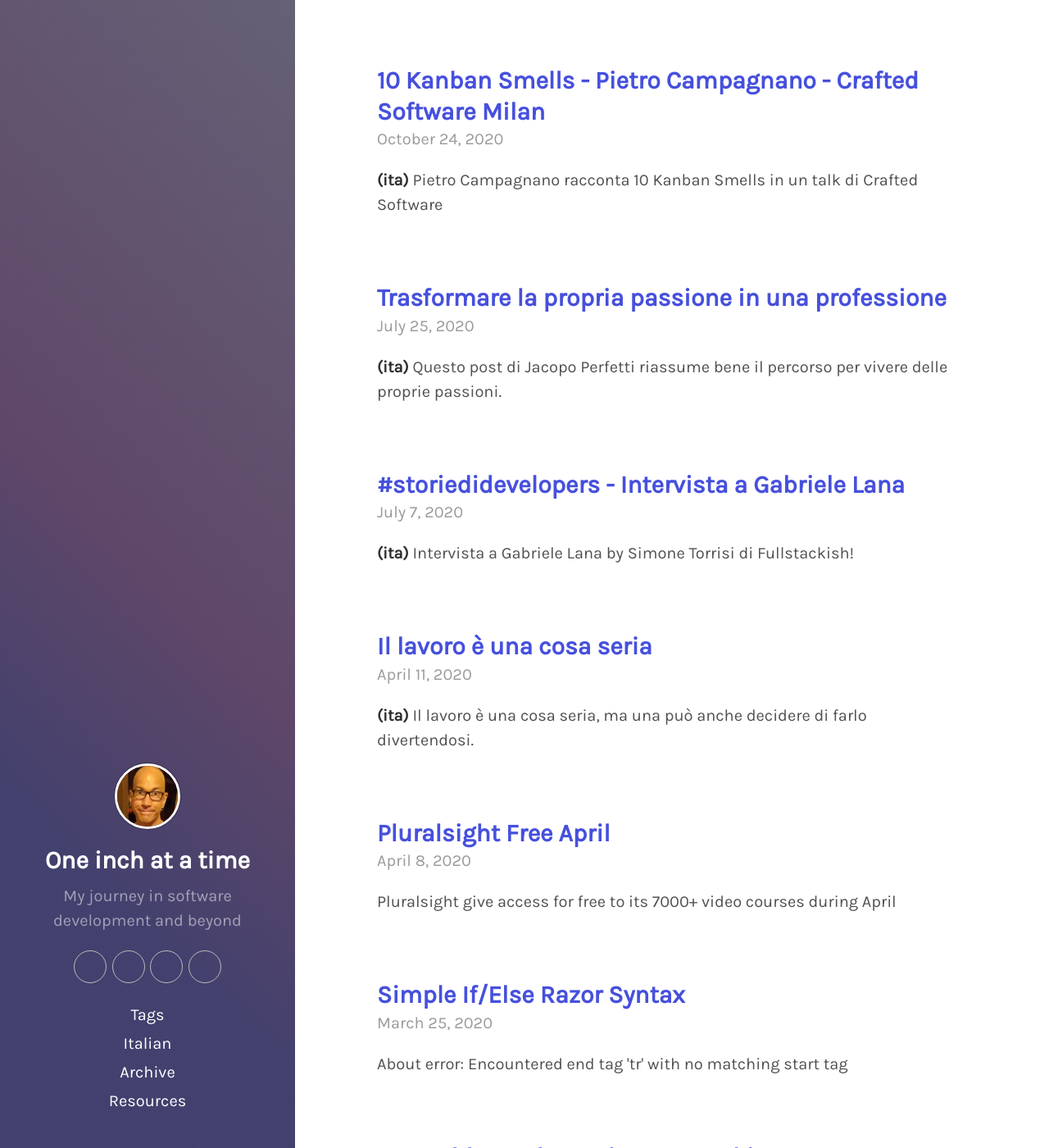
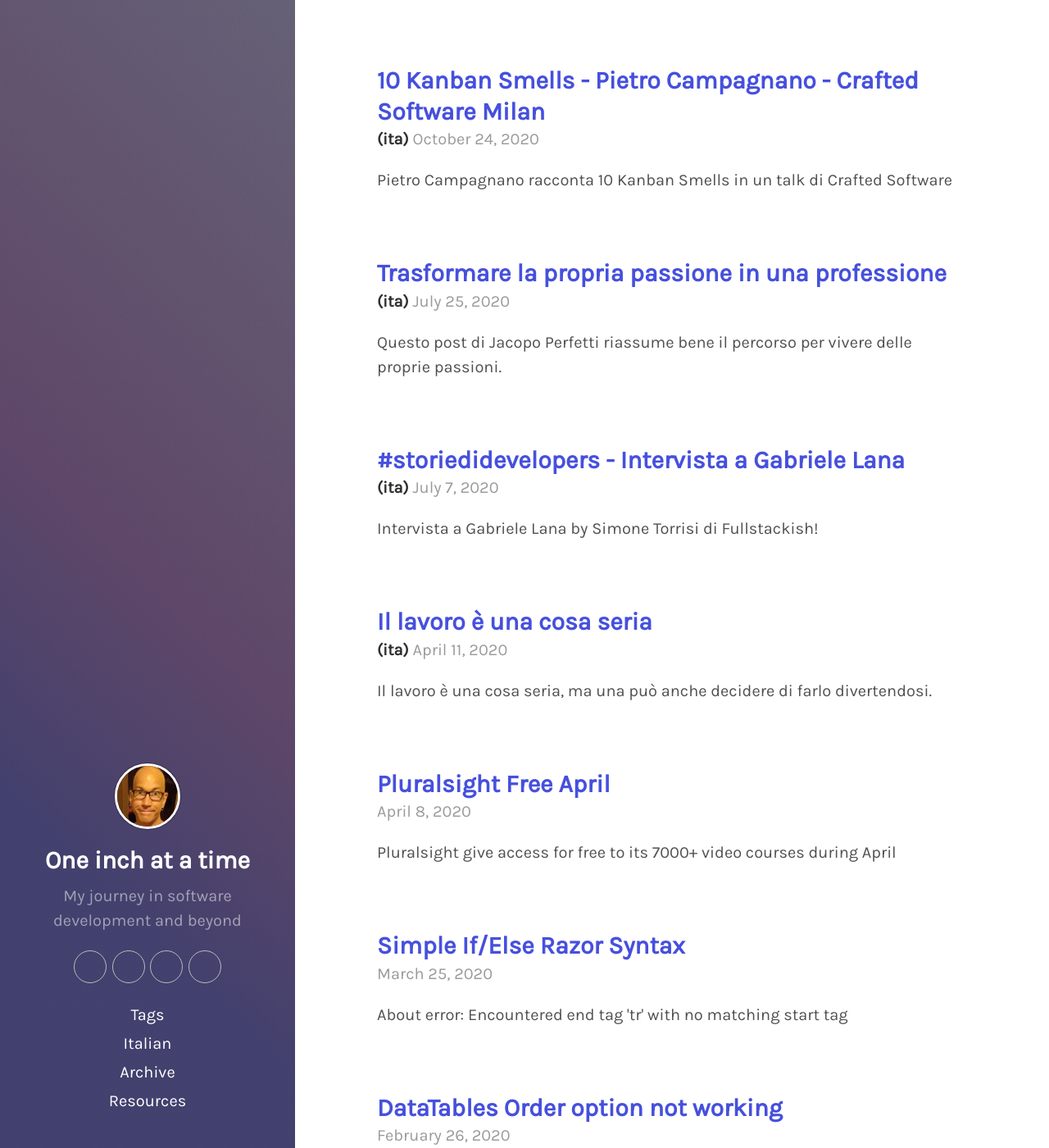
Before and after one commit to kingsor/kingsor.github.io, a Jekyll site: the page built from index.html, in a window 1280 px wide and 1400 px high. Shown: the whole window at 82% size. Built offline with Jekyll 4.4.1, drawn with Linux system fonts in a browser that asks for light colours; some web fonts are replaced; the list of posts is cut into pages by our own code.

Commit message:
Update font size

```diff
--- a/css/poole.css
+++ b/css/poole.css
@@ -49,12 +49,12 @@ body {
 
 html {
   font-family: "Helvetica Neue", Helvetica, Arial, sans-serif;
-  font-size: 16px;
+  font-size: 14px;
   line-height: 1.5;
 }
 @media (min-width: 38em) {
   html {
-    font-size: 20px;
+    font-size: 18px;
   }
 }
 
--- a/index.html
+++ b/index.html
@@ -10,10 +10,13 @@ title: "Home"
         <h2 class="post-title">
             <a href="{{ post.url }}">{{ post.title }}</a>
         </h2>
-        <span class="post-date">{{ post.date | date: "%B %e, %Y" }}</span>
-        {% if post.tags contains 'italang' %}
-        <strong> (ita)</strong>
-        {% endif %}
+        <span class="post-date">
+            {% if post.tags contains 'italang' %}
+            <strong>(ita) </strong>
+            {% endif %}
+            {{ post.date | date: "%B %e, %Y" }}
+        </span>
+
         {{ post.description }}
     </div>
     {% endunless %}
```
